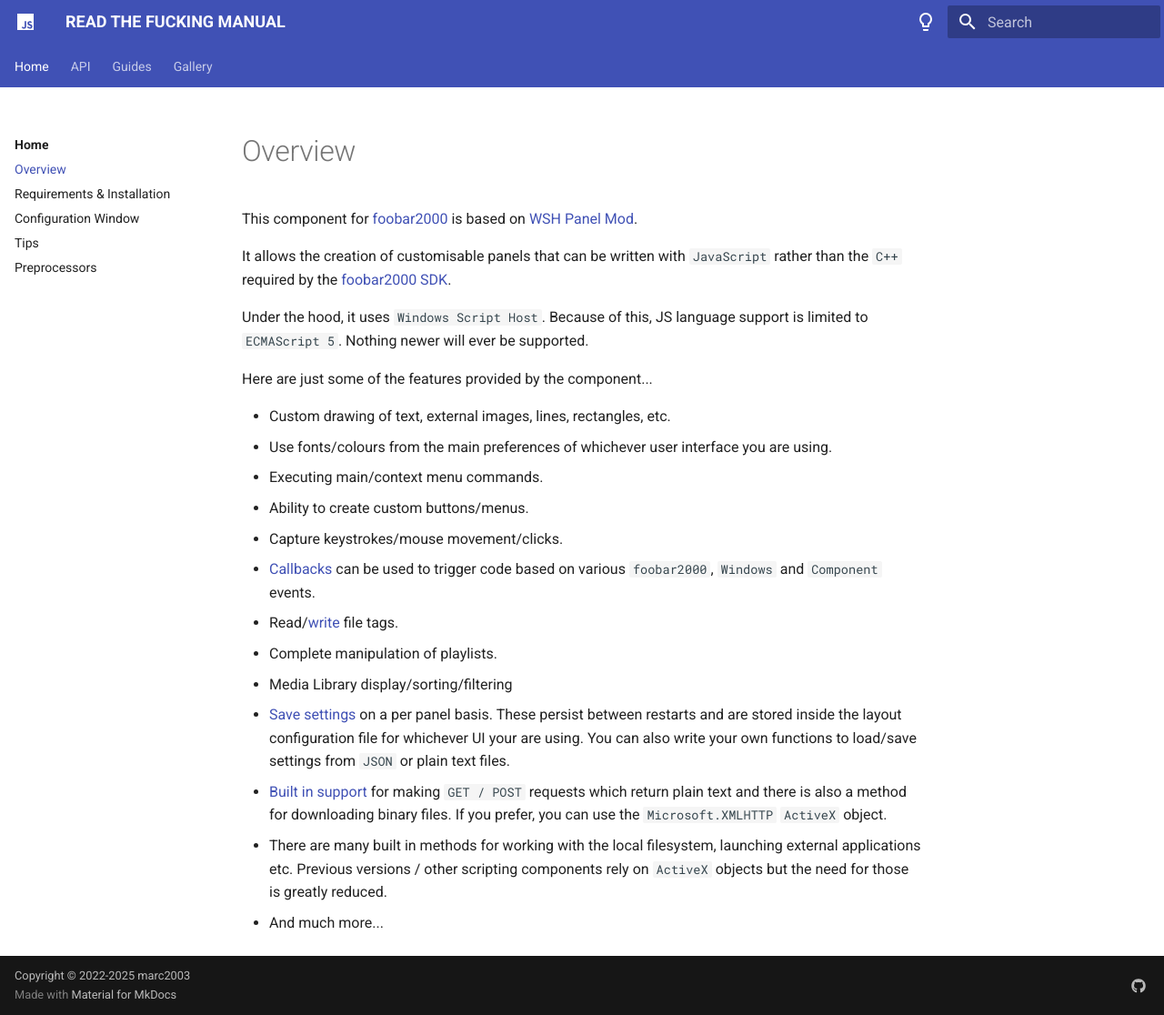
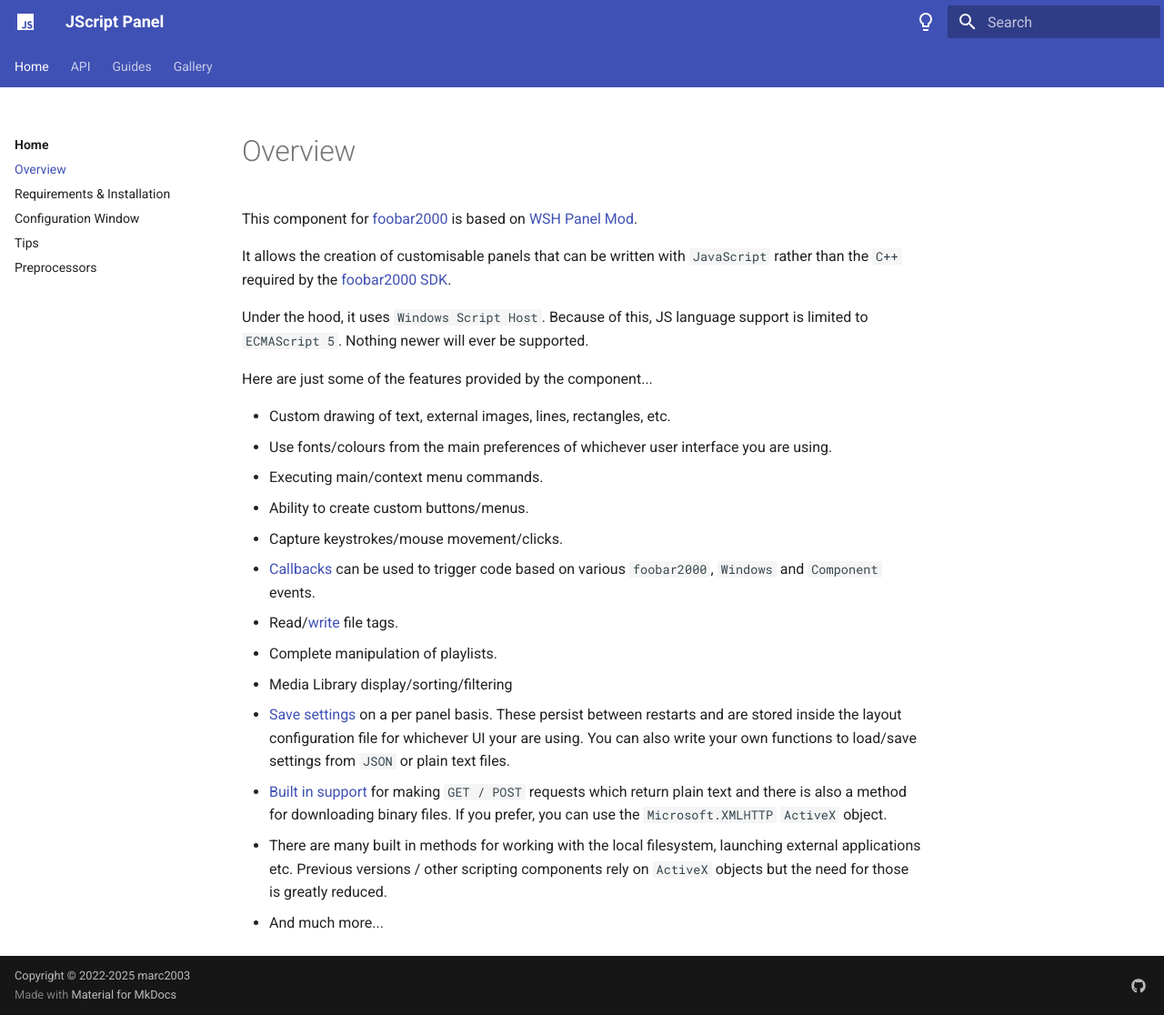
Before and after one commit to marc2k3/rtfm, an MkDocs documentation site: the page built from docs/index.md, in a window 1280 px wide and 1116 px high. Shown: the whole window at 91% size. Built offline with MkDocs 1.6.1 and Material for MkDocs 9.7.7, drawn with Linux system fonts in a browser that asks for light colours.

Commit message:
Update mkdocs.yml

```diff
--- a/mkdocs.yml
+++ b/mkdocs.yml
@@ -1,4 +1,4 @@
-site_name: READ THE FUCKING MANUAL
+site_name: JScript Panel
 copyright: Copyright &copy; 2022-2025 marc2003
 strict: true
 theme:
```
